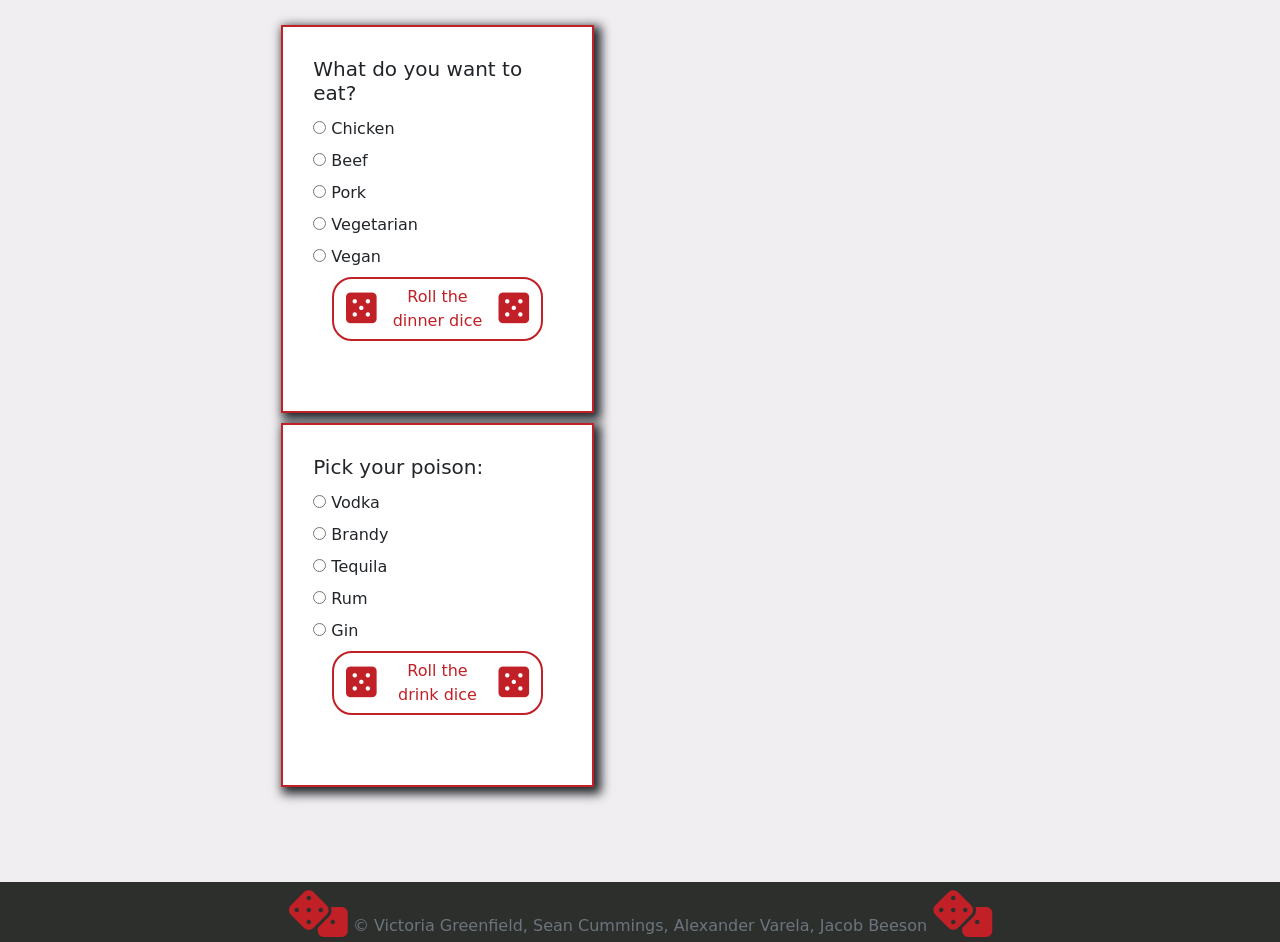
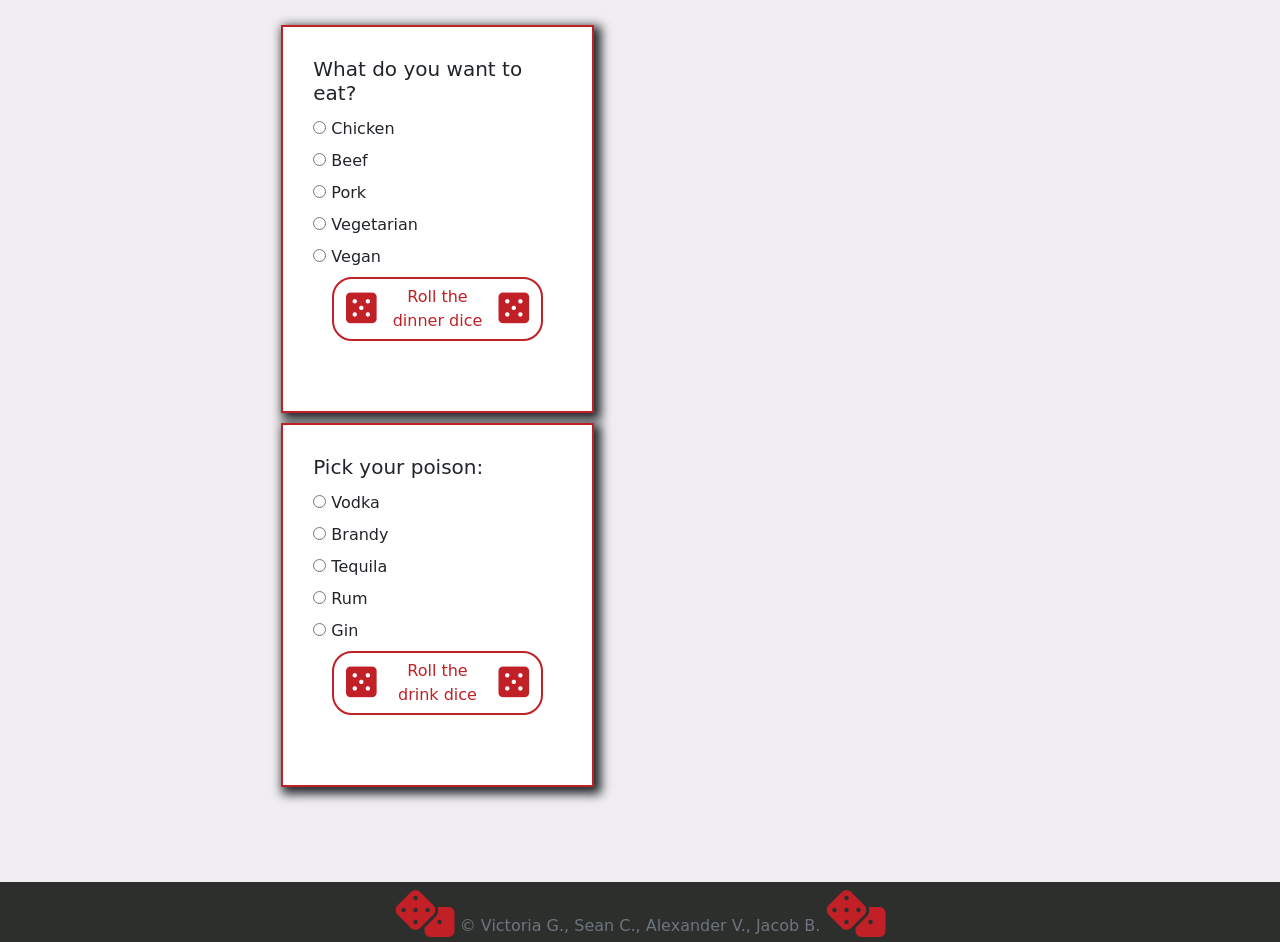
Before and after one commit to victoriagfield/Dinner_Dice, a plain HTML site: page mainPage.html in a window 1280 px wide. Shown: the part 69-1011 px from the top of the page. Drawn offline with nearby package versions, Linux system fonts and the light colour scheme; a web font is replaced by a local one.

Commit message:
footer changes v3

```diff
--- a/assets/styles/dinnerdice.css
+++ b/assets/styles/dinnerdice.css
@@ -33,6 +33,7 @@ h1{
   color: #c12026;
   overflow: none;
   font-family: 'Red Rose', cursive;
+  word-break: break-all;
 }
 
 /*styling for the food options card*/
--- a/mainPage.html
+++ b/mainPage.html
@@ -127,8 +127,10 @@
 
   <!--footer section-->
   <div class="footer">
-    <div class="text-center text-muted"><i class='fas fa-dice ' style='font-size:48px;color:#c12026'> </i> &#169 Victoria Greenfield, Sean Cummings, Alexander Varela, Jacob Beeson
-      <i class=' fas fa-dice' style='font-size:48px;color:#c12026'></i></div>
+    <div class="text-center text-muted"><i class='fas fa-dice ' style='font-size:48px;color:#c12026'>
+      </i> &#169 Victoria G., Sean C., Alexander V., Jacob B. <i class=' fas fa-dice' style='font-size:48px;color:#c12026'>
+      </i>
+    </div>
   </div>
 
 
```
